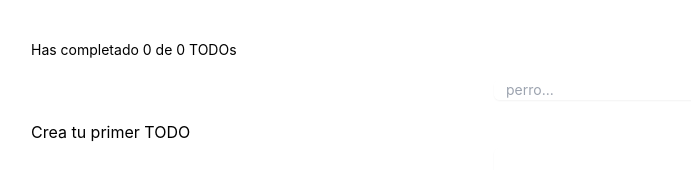
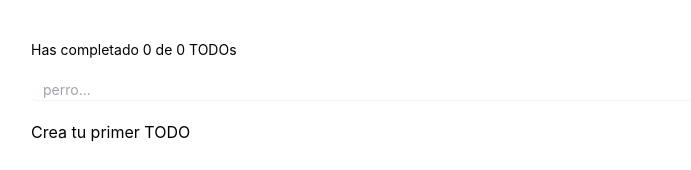
Before and after one commit to Julius-cell/React-todo, a React (Create React App) app: page / in a window 1280 px wide. Shown: the top 170 px of the page, without its empty margins (25-716 px from the left). Built offline with nearby package versions, Linux system fonts and the light colour scheme.

Commit message:
Change context for better composition

```diff
--- a/src/TodoContext/TodoContex.js
+++ /dev/null
@@ -1,56 +0,0 @@
-import React from 'react';
-
-import { useLocalStorage } from '../useLocalStorage'
-
-const TodoContext = React.createContext();
-
-function TodoProvider({ children }) {
-  const {
-    todos,
-    saveTodos,
-    isLoading,
-    isError,
-    setTotalTodos,
-    totalTodos,
-    completedTodos,
-    setCompletedTodos
-  } = useLocalStorage('TODOS_V1', []);
-
-  const [searchValue, setSearchValue] = React.useState('');
-
-  const addTodo = (text) => {
-     const newTodos = [...todos];
-     newTodos.push({
-      text,
-      completed: false
-     });
-     setTotalTodos(totalTodos + 1);
-     saveTodos(newTodos);
-  }
-
-  const doneTodo = (text) => {
-    const todoIndex = todos.findIndex(todo => todo.text === text.target.value);
-    let newTodos = [...todos];
-    newTodos[todoIndex].completed = true;
-    saveTodos(newTodos);
-    setCompletedTodos(completedTodos + 1);
-  }
-
-  return (
-    <TodoContext.Provider value={{
-      totalTodos,
-      completedTodos,
-      searchValue,
-      setSearchValue,
-      todos,
-      addTodo,
-      doneTodo,
-      isLoading,
-      isError,
-    }}>
-      {children}
-    </TodoContext.Provider>
-  )
-}
-
-export { TodoContext, TodoProvider };
--- a/src/components/App.js
+++ b/src/components/App.js
@@ -1,20 +1,63 @@
 import React from "react";
 
-import { Wrapper } from "./Wrapper";
-import { TodoProvider } from "../TodoContext/TodoContex";
+import { TodoCounter } from "./TodoCounter";
+import { TodoSearch } from "./TodoSearch";
+import { TodoList } from "./TodoList";
+import { CreateTodo } from "./CreateTodo";
+import { TodoItem } from "./TodoItem";
+import { TodoLoading } from './TodoLoading'
 
-// const defaultTodos = [
-//   { text: 'Cortar Cebolla', completed: false },
-//   { text: 'Cortar Pan', completed: false },
-//   { text: 'Terminar curso intro a react', completed: false },
-// ]
+import { useTodos } from "../customHooks/useTodos";
+import { TodoHeader } from './TodoHeader';
+
 
 function App() {
+  const {
+    isError,
+    isLoading,
+    todos,
+    doneTodo,
+    completedTodos,
+    totalTodos,
+    searchValue,
+    setSearchValue,
+    addTodo
+  } = useTodos();
+
+  const todosIncompleted = todos.filter(todo => !todo.completed);
+
   return (
-    <TodoProvider>
-      <Wrapper/>
-    </TodoProvider>
-  );
+    <div className='flex flex-col px-14 py-10 relative min-h-screen'>
+      <TodoHeader>
+        <TodoCounter
+          totalTodos={totalTodos}
+          completedTodos={completedTodos}
+        />
+        <TodoSearch
+          searchValue={searchValue}
+          setSearchValue={setSearchValue}
+        />
+      </TodoHeader>
+
+      {isError && <p>Wait, hubo un error</p>}
+      {isLoading && <TodoLoading />}
+      {(!isLoading && !todosIncompleted.length) && <p>Crea tu primer TODO</p>}
+
+
+      <TodoList searchValue={searchValue}>
+
+        {todosIncompleted.map(todo => (
+          <TodoItem
+            key={todo.text}
+            text={todo.text}
+            onCompleted={doneTodo}
+          />
+        ))}
+      </TodoList>
+
+      <CreateTodo addTodo={addTodo}/>
+    </div>
+  )
 }
 
 export default App;
--- a/src/components/CreateTodo.js
+++ b/src/components/CreateTodo.js
@@ -1,8 +1,6 @@
 import React, { useState } from 'react'
-import { TodoContext } from '../TodoContext/TodoContex';
 
-function CreateTodo() {
-  const { addTodo } = React.useContext(TodoContext);
+function CreateTodo({ addTodo }) {
 
   const [fullName, setFullName] = useState('');
 
--- a/src/components/TodoCounter.js
+++ b/src/components/TodoCounter.js
@@ -1,9 +1,7 @@
-import React, { useContext } from 'react'
-import { TodoContext } from '../TodoContext/TodoContex';
+import React from 'react'
 
 
-function TodoCounter() {
-  const { completedTodos, totalTodos } = useContext(TodoContext);
+function TodoCounter({ completedTodos, totalTodos }) {
 
   return (
     <h2 className='sm:text-sm'> Has completado {completedTodos} de {totalTodos} TODOs </h2>
--- /dev/null
+++ b/src/components/TodoHeader.js
@@ -0,0 +1,12 @@
+import React from 'react';
+
+
+function TodoHeader({ children }) {
+  return (
+    <header>
+      { children }
+    </header>
+  )
+}
+
+export { TodoHeader };
--- a/src/components/TodoList.js
+++ b/src/components/TodoList.js
@@ -1,12 +1,10 @@
-import React, { useContext } from 'react'
-import { TodoContext } from '../TodoContext/TodoContex';
+import React from 'react'
 
 function TodoList(props) {
-  const { searchValue } = useContext(TodoContext);
 
   const filterTodos = props.children.filter(todo => {
     const text = todo.props.text;
-    return text.toLowerCase().includes(searchValue.toLowerCase())
+    return text.toLowerCase().includes(props.searchValue.toLowerCase())
   });
 
   return (
--- a/src/components/TodoSearch.js
+++ b/src/components/TodoSearch.js
@@ -1,8 +1,6 @@
-import React, { useContext } from 'react'
-import { TodoContext } from '../TodoContext/TodoContex';
+import React from 'react'
 
-function TodoSearch() {
-  const { searchValue, setSearchValue } = useContext(TodoContext);
+function TodoSearch({ searchValue, setSearchValue }) {
 
   const onSearchValueChange = (event) => {
     setSearchValue(event.target.value);
--- a/src/components/Wrapper.jsx
+++ /dev/null
@@ -1,46 +0,0 @@
-import React from 'react'
-
-import { TodoCounter } from "./TodoCounter";
-import { TodoSearch } from "./TodoSearch";
-import { TodoList } from "./TodoList";
-import { CreateTodo } from "./CreateTodo";
-import { TodoItem } from "./TodoItem";
-import { TodoLoading } from './TodoLoading'
-
-import { TodoContext } from "../TodoContext/TodoContex";
-
-function Wrapper() {
-  const {
-    isError,
-    isLoading,
-    todos,
-    doneTodo,
-  } = React.useContext(TodoContext);
-
-  const todosIncompleted = todos.filter(todo => !todo.completed);
-
-  return (
-    <div className='flex flex-col px-14 py-10 relative min-h-screen'>
-      <TodoCounter />
-      <TodoSearch />
-
-      {isError && <p>Wait, hubo un error</p>}
-      {isLoading && <TodoLoading/>}
-      {(!isLoading && !todosIncompleted.length) && <p>Crea tu primer TODO</p>}
-      <TodoList>
-
-        {todosIncompleted.map(todo => (
-          <TodoItem
-            key={todo.text}
-            text={todo.text}
-            onCompleted={doneTodo}
-          />
-        ))}
-      </TodoList>
-
-      <CreateTodo />
-    </div>
-  )
-}
-
-export { Wrapper }
--- /dev/null
+++ b/src/customHooks/useTodos.js
@@ -0,0 +1,50 @@
+import React from 'react';
+
+import { useLocalStorage } from './useLocalStorage'
+
+function useTodos() {
+  const {
+    todos,
+    saveTodos,
+    isLoading,
+    isError,
+    setTotalTodos,
+    totalTodos,
+    completedTodos,
+    setCompletedTodos
+  } = useLocalStorage('TODOS_V1', []);
+
+  const [searchValue, setSearchValue] = React.useState('');
+
+  const addTodo = (text) => {
+    const newTodos = [...todos];
+    newTodos.push({
+      text,
+      completed: false
+    });
+    setTotalTodos(totalTodos + 1);
+    saveTodos(newTodos);
+  }
+
+  const doneTodo = (text) => {
+    const todoIndex = todos.findIndex(todo => todo.text === text.target.value);
+    let newTodos = [...todos];
+    newTodos[todoIndex].completed = true;
+    saveTodos(newTodos);
+    setCompletedTodos(completedTodos + 1);
+  }
+
+  return {
+    totalTodos,
+    completedTodos,
+    searchValue,
+    setSearchValue,
+    todos,
+    addTodo,
+    doneTodo,
+    isLoading,
+    isError,
+  }
+}
+
+export { useTodos };
```
Also changed, not shown: src/customHooks/useLocalStorage.js (renamed from src/useLocalStorage.js).
